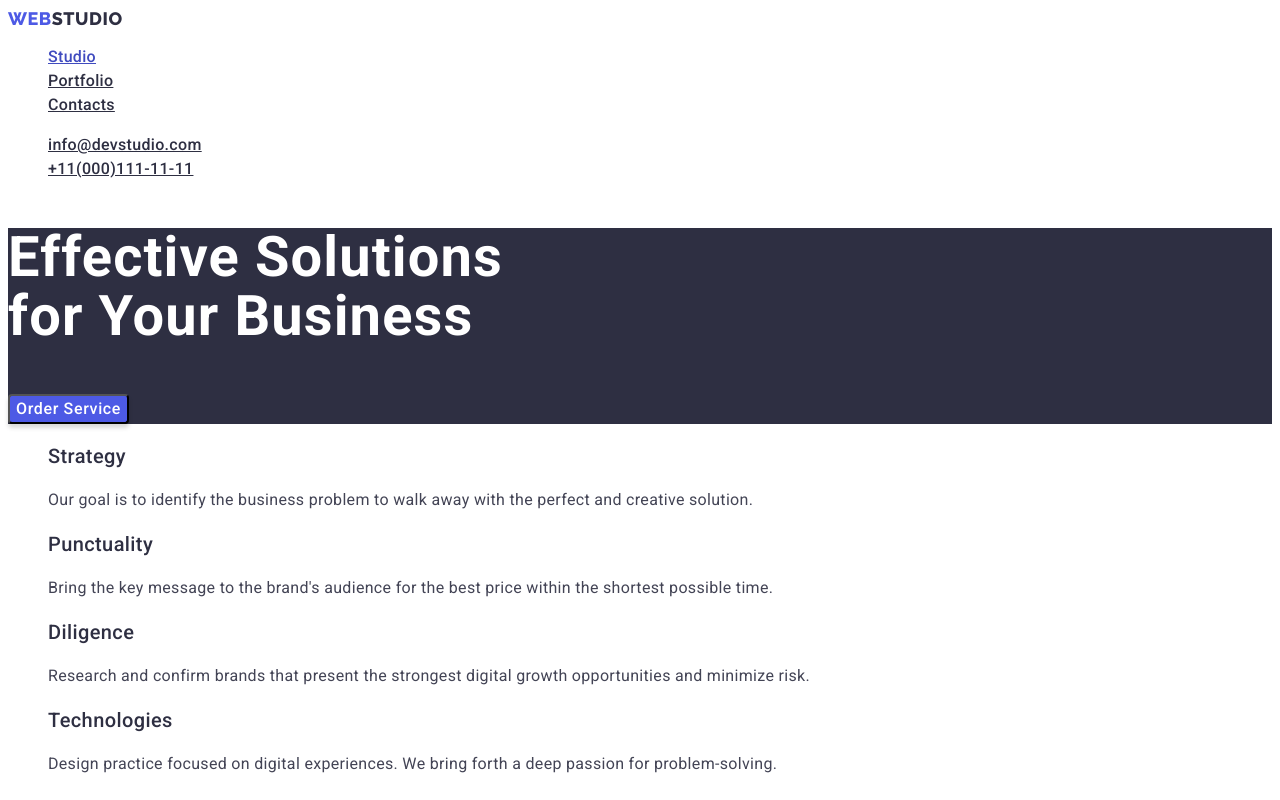
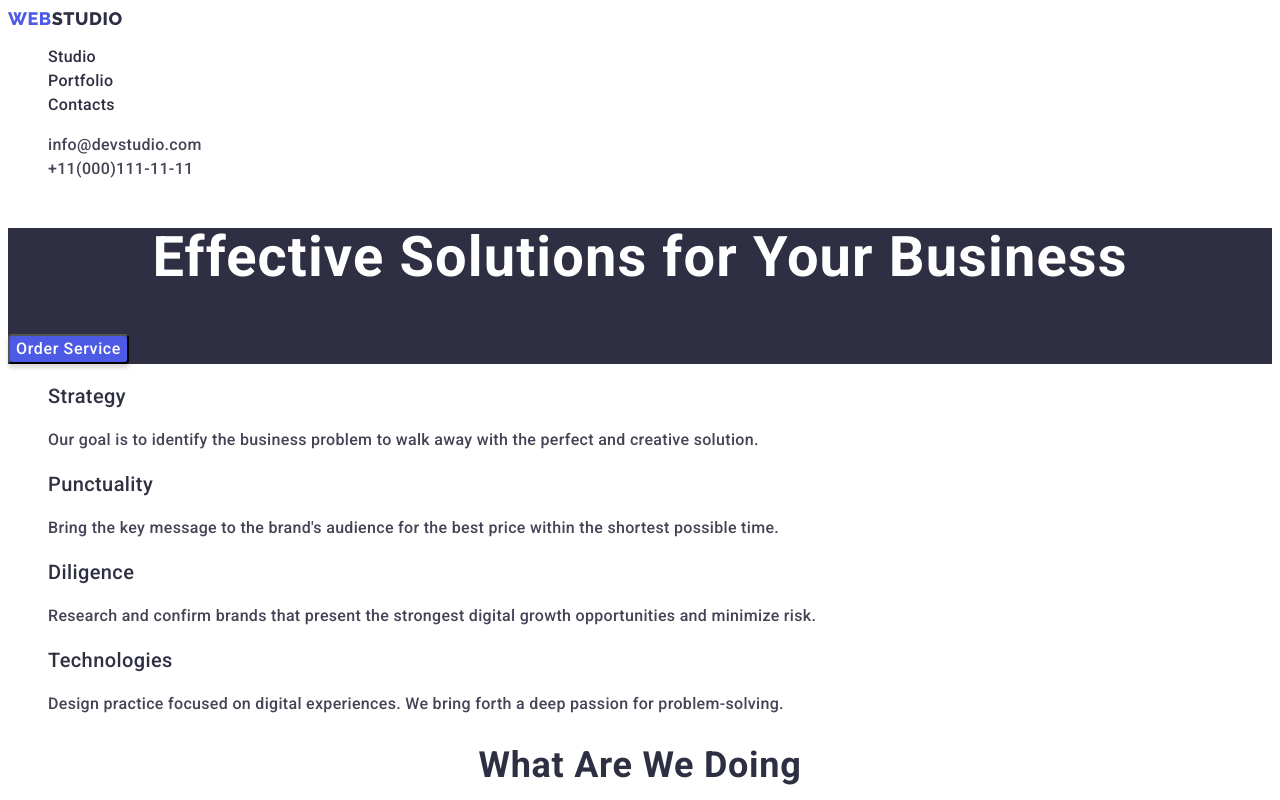
Before and after one commit to Fovardell/goit-markup-hw-02, a plain HTML site: page index.html in a window 1280 px wide. Shown: the top 800 px of the page. Drawn offline with Linux system fonts and the light colour scheme.

Commit message:
Fixed other bugs

```diff
--- a/css/styles.css
+++ b/css/styles.css
@@ -84,6 +84,7 @@ address .link {
 	font-size: 56px;
 	line-height: 1.07;
 	letter-spacing: 0.02em;
+	text-align: center;
 }
 .button-hero {
 	color: var(--white-background);
@@ -108,7 +109,7 @@ address .link {
 
 	letter-spacing: 0.02em;
 	text-transform: capitalize;
-
+	text-align: center;
 	color: var(--dark);
 }
 .heading {
--- a/index.html
+++ b/index.html
@@ -20,27 +20,28 @@
 			<a href="./index.html" class="link link-styles">Web<span
 					class="logo-accent">Studio</span></a>
 			<ul class="list interactive">
-				<li><a class="active" href="./index.html">Studio</a></li>
-				<li><a href="./portfolio.html">Portfolio</a></li>
-				<li><a href="">Contacts</a></li>
+				<li><a class="link" href="./index.html">Studio</a></li>
+				<li><a class="link" href="./portfolio.html">Portfolio</a></li>
+				<li><a class="link" href="">Contacts</a></li>
 			</ul>
 		</nav>
 		<address class="address">
 			<ul class="list interactive">
-				<li><a href="mailto:info@devstudio.com">info@devstudio.com</a></li>
-				<li><a href="tel:+110001111111">+11(000)111-11-11</a>
+				<li><a class="link"
+						href="mailto:info@devstudio.com">info@devstudio.com</a></li>
+				<li><a class="link" href="tel:+110001111111">+11(000)111-11-11</a>
 				</li>
 			</ul>
 		</address>
 	</header>
 	<main>
 		<section class="hero">
-			<h1 class="title-hero">Effective Solutions <br> for Your Business</h1>
+			<h1 class="title-hero">Effective Solutions for Your Business</h1>
 			<button class="button-hero" type="button">Order Service</button>
 		</section>
 		<section class="features">
 			<h2 class="section-title" hidden>Our features</h2>
-			<ul>
+			<ul class="list">
 				<li>
 					<h3 class="heading">Strategy</h3>
 					<p class="text">
@@ -73,7 +74,7 @@
 		</section>
 		<section class="work">
 			<h2 class="section-title">What are we doing</h2>
-			<ul>
+			<ul class="list">
 				<li><img src="./images/computer.jpg" alt="monitor with statistics"
 						width="360" height="300">
 				</li>
@@ -88,7 +89,7 @@
 		</section>
 		<section class="team">
 			<h2 class="section-title">Our Team</h2>
-			<ul>
+			<ul class="list">
 				<li class="team-item"><img src="./images/mark.jpg"
 						alt="photo of Mark Guerrero" width="264" height="260">
 					<h3 class="heading">Mark Guerrero</h3>
```
Also changed, not shown: portfolio.html (+2 -2 lines).
